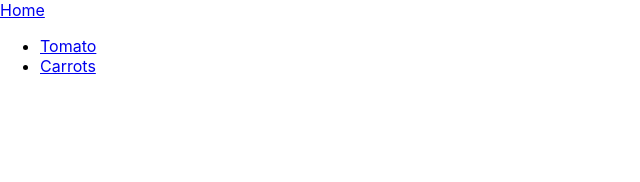
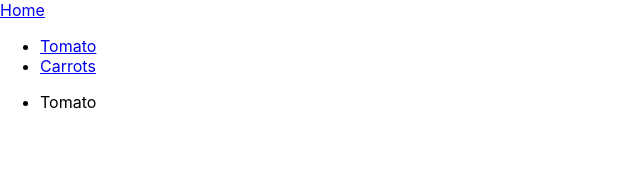
Before and after one commit to janauhrich/breadfriend, a React (Create React App) app: page / in a window 1280 px wide. Shown: the top 182 px of the page, without its empty margins (0-640 px from the left). Built offline with nearby package versions, Linux system fonts and the light colour scheme.

Commit message:
shopping list renders test data

```diff
--- a/src/App.js
+++ b/src/App.js
@@ -2,13 +2,15 @@ import React from 'react';
 import './App.css';
 import { BrowserRouter as Router, Route, Switch, Link } from 'react-router-dom';
 import ItemDetail from './ItemDetail'
+import ShoppingList from './ShoppingList'
 import itemsJson from "./_data/items.json";
 
 class Landing extends React.Component {
   constructor(props) {
     super(props);
     this.state = {
-      itemData: itemsJson
+      itemData: itemsJson,
+      itemsInList: [{"itemName": "Tomato"}]
     }
   }
   render() {
@@ -22,7 +24,11 @@ class Landing extends React.Component {
       <ul>
         {topItems}
       </ul>
+      <ShoppingList
+      list={this.state.itemsInList}
+      />
     </div>
+
   );
   }
 }
--- /dev/null
+++ b/src/ShoppingList.js
@@ -0,0 +1,22 @@
+import React from 'react';
+import './App.css';
+import { BrowserRouter as Link } from 'react-router-dom';
+
+class ShoppingList extends React.Component {
+    render() {
+        const itemsInTheList = this.props.list.map((item, idx) => {
+            return (
+                <li>{item.itemName}</li>
+            )
+        }
+        )
+        return (
+            <ul className="list">
+                {itemsInTheList}
+          </ul>
+        );
+    }
+
+}
+
+export default ShoppingList;
```
